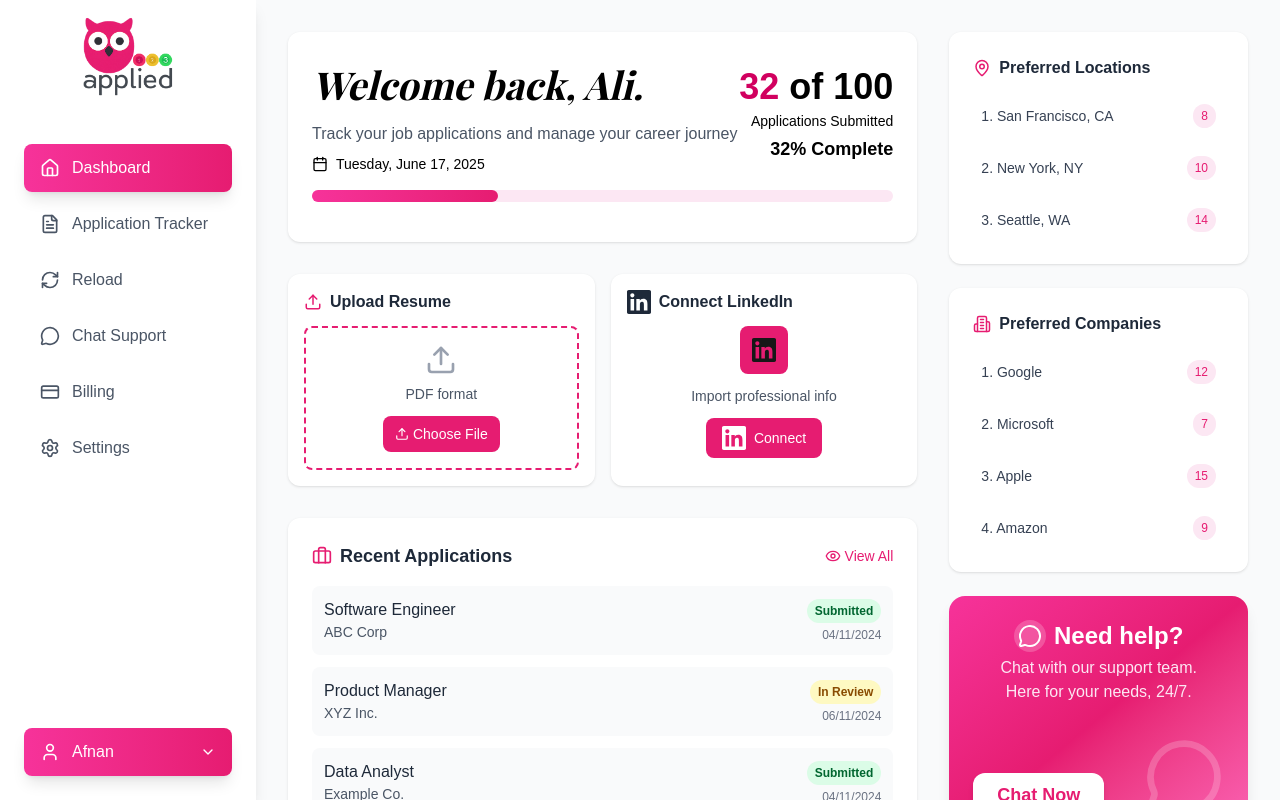
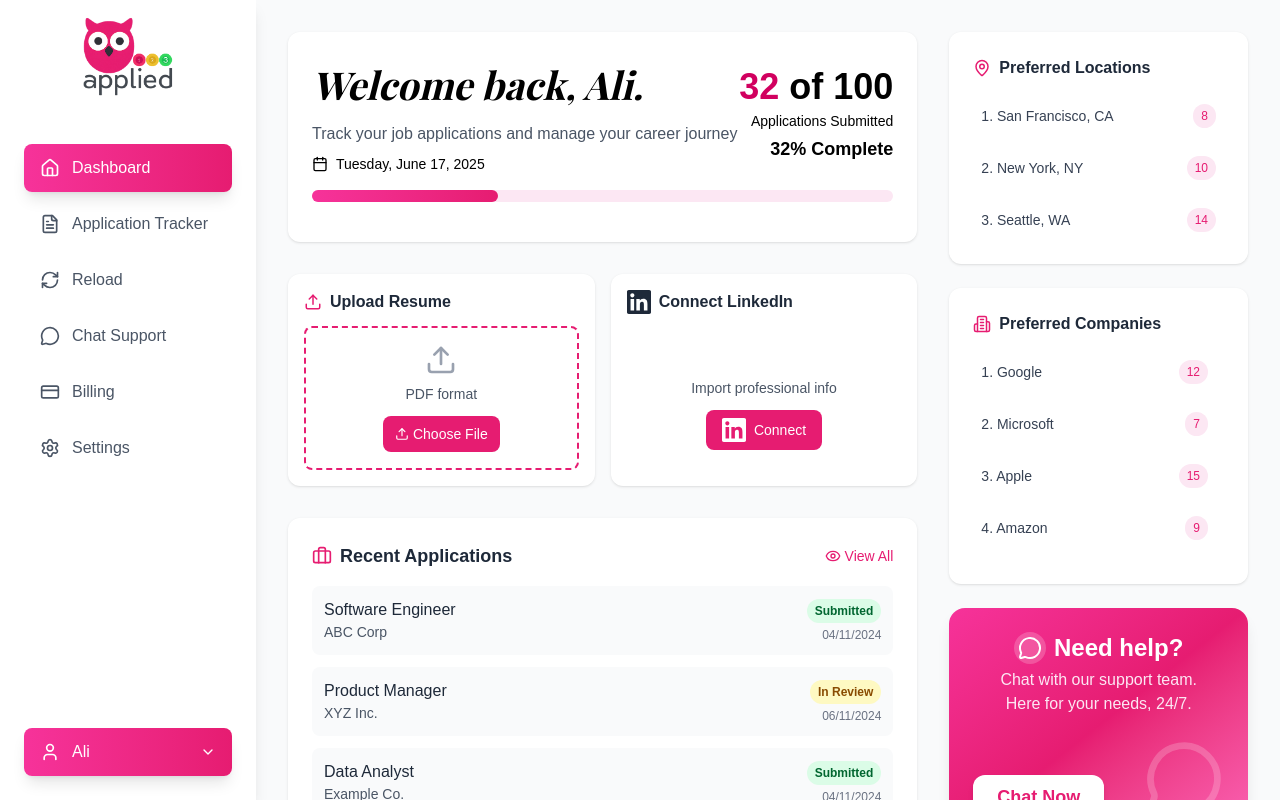
Before and after one commit to nanfaweb/123Applied, a Next.js app: page /dashboard in a window 1280 px wide. Built offline with nearby package versions, Linux system fonts and the light colour scheme; a web font is replaced by a local one.

Commit message:
dashboard v2

```diff
--- a/src/app/dashboard/page.tsx
+++ b/src/app/dashboard/page.tsx
@@ -9,7 +9,6 @@ import {
   CreditCard,
   Settings,
   Filter,
-  Edit,
   Upload,
   MapPin,
   Building2,
@@ -87,7 +86,13 @@ const Dashboard = () => {
     { company: 'Google', count: 12 },
     { company: 'Microsoft', count: 7 },
     { company: 'Apple', count: 15 },
-    { company: 'Amazon', count: 9 }
+    { company: 'Amazon', count: 9 },
+    { company: 'Meta', count: 8 },
+    { company: 'Netflix', count: 6 },
+    { company: 'Tesla', count: 10 },
+    { company: 'Adobe', count: 5 },
+    { company: 'Salesforce', count: 4 },
+    { company: 'IBM', count: 3 }
   ];
 
   const handleFileUpload = (event: React.ChangeEvent<HTMLInputElement>) => {
@@ -196,7 +201,7 @@ const Dashboard = () => {
             >
               <div className="flex items-center space-x-3">
                 <User size={20} />
-                <span className="font-medium">Afnan</span>
+                <span className="font-medium">Ali</span>
               </div>
               <ChevronDown size={16} className={`transition-transform duration-200 ${userDropdownOpen ? 'rotate-180' : ''}`} />
             </button>
@@ -299,10 +304,7 @@ const Dashboard = () => {
                         <span className="ml-2">Connect LinkedIn</span>
                       </h3>
                       <div className="text-center">
-                        <div className="w-12 h-12 bg-[#e61c71] rounded-lg flex items-center justify-center mx-auto mb-3">
-                          <LinkedInIcon />
-                        </div>
-                        <p className="text-sm text-gray-600 mb-3">Import professional info</p>
+                        <p className="text-sm text-gray-600 mb-3 mt-16">Import professional info</p>
                         <button
                           onClick={handleLinkedInConnect}
                           className="inline-flex items-center px-4 py-2 bg-[#e61c71] text-white text-sm rounded-lg hover:bg-pink-600 transition-all duration-200 transform hover:scale-105"
@@ -375,7 +377,8 @@ const Dashboard = () => {
                       <Building2 size={18} className="text-[#e61c71] mr-2" />
                       <h3 className="text-base font-semibold text-gray-800">Preferred Companies</h3>
                     </div>
-                    <div className="space-y-3">
+                    <div className={`space-y-3 ${preferredCompanies.length > 4 ? 'max-h-52 overflow-y-auto pr-2' : ''}`}
+                      style={{ scrollbarWidth: 'thin', scrollbarColor: '#e61c71 #f3f4f6' }}>
                       {preferredCompanies.map((company, index) => (
                         <div key={index} className="flex justify-between items-center hover:bg-gray-50 p-2 rounded transition-colors">
                           <span className="text-sm text-gray-700">{index + 1}. {company.company}</span>
@@ -388,7 +391,7 @@ const Dashboard = () => {
                   </div>
 
                   {/* Support Section - Button Bottom Left, Centered Text (Chat) */}
-                  <div className="bg-gradient-to-br from-pink-500 via-[#e61c71] to-pink-400 rounded-2xl p-6 text-white shadow-lg animate-in fade-in slide-in-from-bottom-4 duration-700 delay-400 min-h-[245px] flex flex-col justify-between relative overflow-hidden">
+                  <div className="bg-gradient-to-br from-pink-500 via-[#e61c71] to-pink-400 rounded-2xl p-6 text-white shadow-lg animate-in fade-in slide-in-from-bottom-4 duration-700 delay-400 min-h-[235px] flex flex-col justify-between relative overflow-hidden">
                     {/* Decorative chat icon */}
                     <div className="absolute right-6 bottom-6 opacity-20 text-white pointer-events-none select-none">
                       <MessageCircle size={80} />
@@ -416,11 +419,11 @@ const Dashboard = () => {
             <>
               {/* Application Tracker Header */}
               <div className="flex justify-between items-center mb-6 animate-in slide-in-from-top-4 duration-500">
-                <h1 className="text-2xl font-bold text-gray-800 flex items-center">
+                <h1 className="text-4xl font-bold text-gray-800 flex items-center font-playfair italic">
                   <FileText size={24} className="mr-2 text-[#e61c71]" />
                   Application Tracker
                 </h1>
-                <button className="flex items-center space-x-2 px-4 py-2 border border-gray-300 rounded-lg hover:bg-gray-50 transition-all duration-200 transform hover:scale-105">
+                <button className="flex items-center space-x-2 px-4 py-2 bg-[#e61c71] text-white rounded-lg hover:bg-pink-600 transition-all duration-200 transform hover:scale-105 font-semibold">
                   <Filter size={16} />
                   <span>Filter</span>
                 </button>
@@ -436,7 +439,6 @@ const Dashboard = () => {
                         <th className="px-6 py-4 text-left text-sm font-medium text-gray-500 uppercase">Company</th>
                         <th className="px-6 py-4 text-left text-sm font-medium text-gray-500 uppercase">Date Applied</th>
                         <th className="px-6 py-4 text-left text-sm font-medium text-gray-500 uppercase">Status</th>
-                        <th className="px-6 py-4 text-left text-sm font-medium text-gray-500 uppercase">Actions</th>
                       </tr>
                     </thead>
                     <tbody className="divide-y divide-gray-200">
@@ -449,12 +451,6 @@ const Dashboard = () => {
                             <span className={`inline-flex px-2 py-1 text-xs font-semibold rounded-full ${getStatusColor(app.status)}`}>
                               {app.status}
                             </span>
-                          </td>
-                          <td className="px-6 py-4">
-                            <button className="text-[#e61c71] hover:text-pink-700 text-sm font-medium flex items-center transition-colors">
-                              <Edit size={14} className="mr-1" />
-                              {app.actions}
-                            </button>
                           </td>
                         </tr>
                       ))}
```
